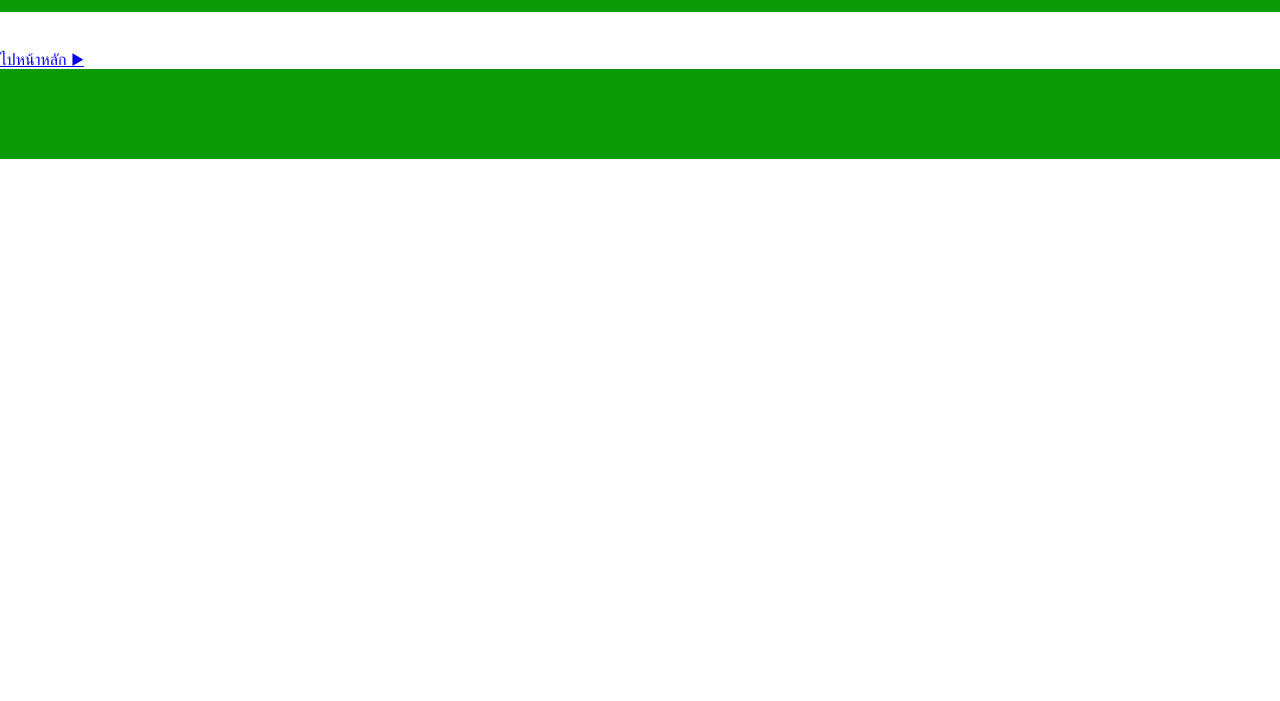
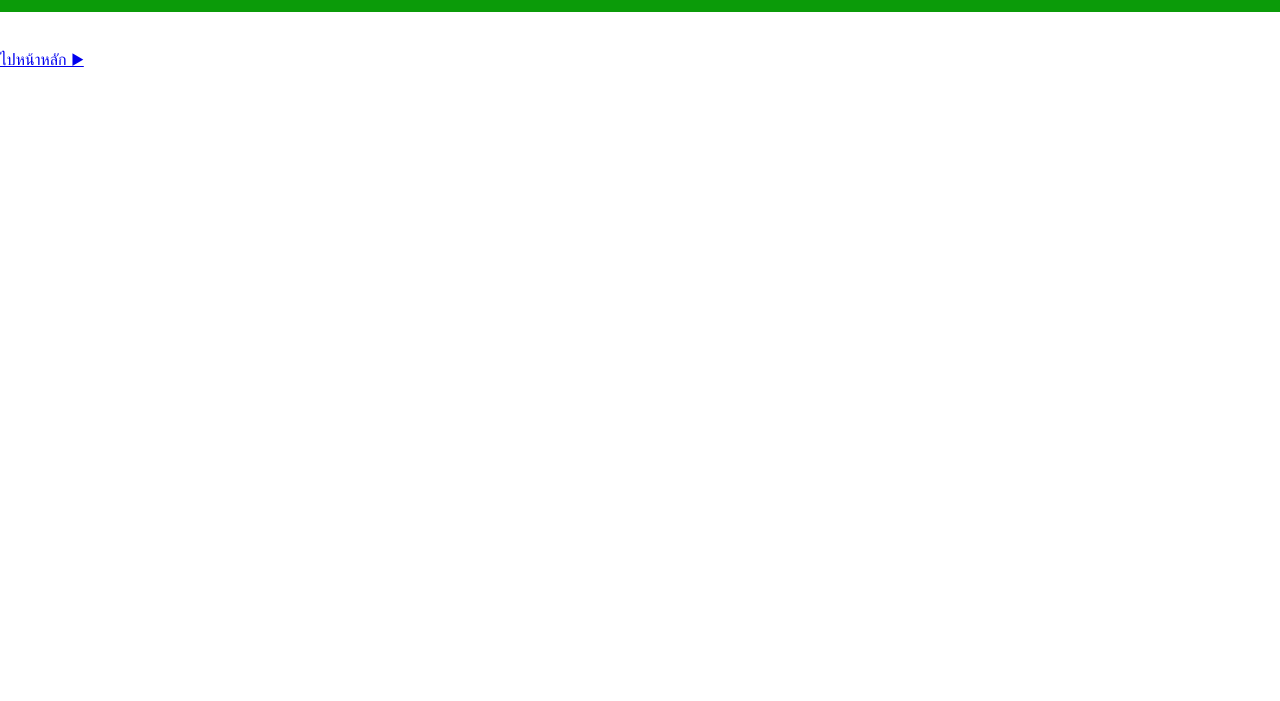
Before and after one commit to tawareep/recipe101.github.io, a plain HTML site: page index.html in a window 1280 px wide. Shown: the part 99-800 px from the top of the page. Drawn offline with Linux system fonts and the light colour scheme.

Commit message:
Update index.html

```diff
--- a/index.html
+++ b/index.html
@@ -19,7 +19,3 @@
 
   </body>
 </html>
-
-<footer>
-  <p>&nbsp;</p>
-</footer>
```
